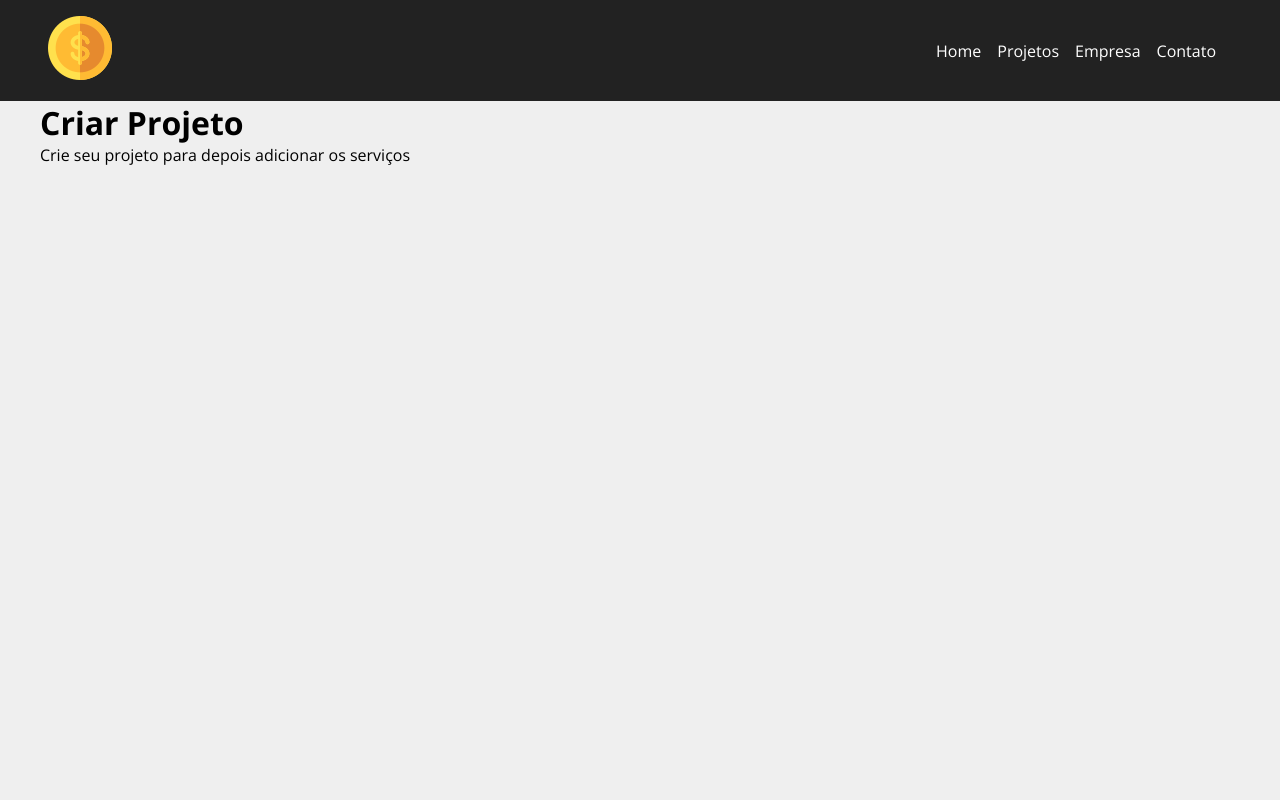
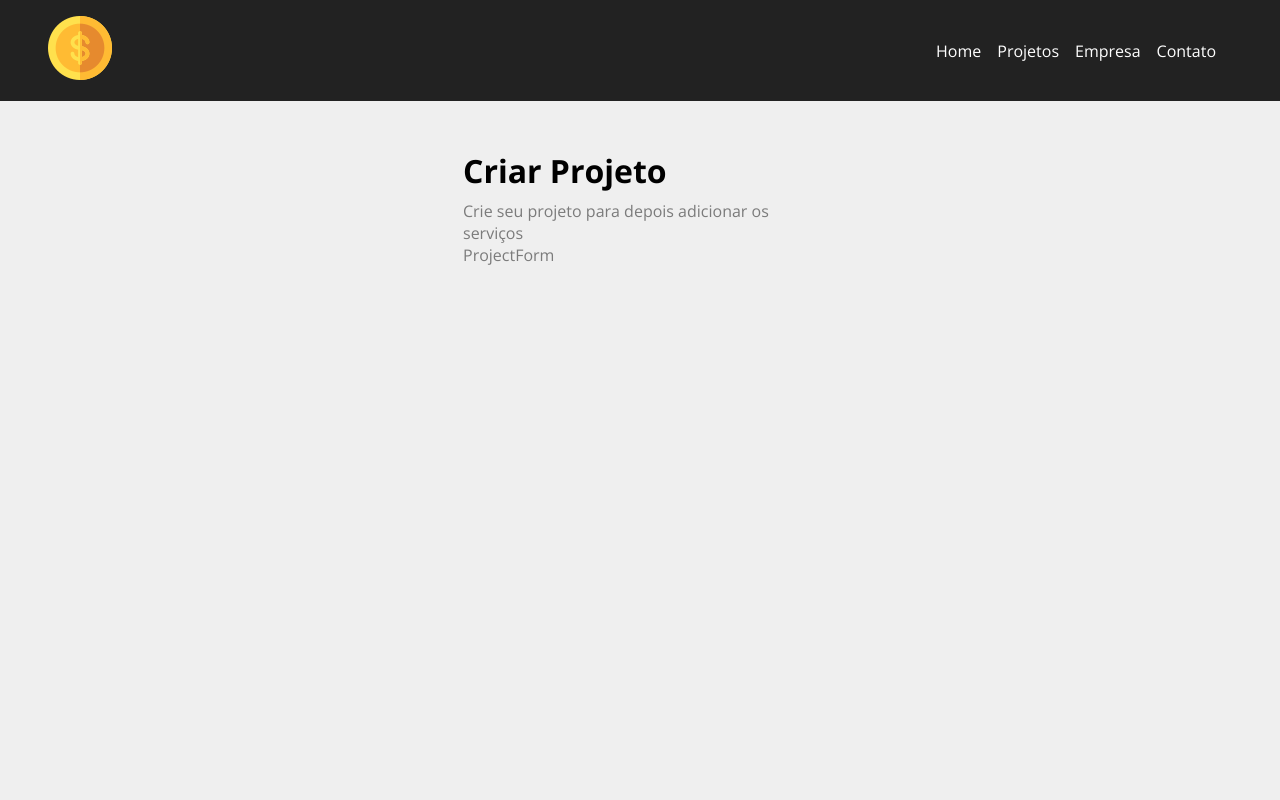
Before and after one commit to RafaelHDSV/Costs, a React (Create React App) app: page /newproject in a window 1280 px wide. Shown: the top 800 px of the page. Built offline with nearby package versions, Linux system fonts and the light colour scheme; the HTML template or start-up script is replaced by a standard one.

Commit message:
Adding project form

```diff
--- a/src/components/pages/NewProject.js
+++ b/src/components/pages/NewProject.js
@@ -1,11 +1,15 @@
 import React from 'react'
+import ProjectForm from '../project/ProjectForm'
+
 import styles from './NewProject.module.css'
 
 const NewProject = () => {
     return (
-        <div>
+        <div className={styles.new_project_container}>
             <h1>Criar Projeto</h1>
             <p>Crie seu projeto para depois adicionar os serviços</p>
+
+            <ProjectForm></ProjectForm>
         </div>
     )
 }
--- a/src/components/pages/NewProject.module.css
+++ b/src/components/pages/NewProject.module.css
@@ -0,0 +1,14 @@
+.new_project_container {
+    max-width: 450px;
+    width: 100%;
+    margin: 0 auto;
+    padding: 3rem;
+}
+
+.new_project_container h1 {
+    margin-bottom: .5rem;
+}
+
+.new_project_container p {
+    color: #7b7b7b;
+}
--- /dev/null
+++ b/src/components/project/ProjectForm.js
@@ -0,0 +1,9 @@
+import React from 'react'
+
+const ProjectForm = () => {
+    return (
+        <p>ProjectForm</p>
+    )
+}
+
+export default ProjectForm
```
Also changed, not shown: src/components/project/ProjectForm.module.css (added).
